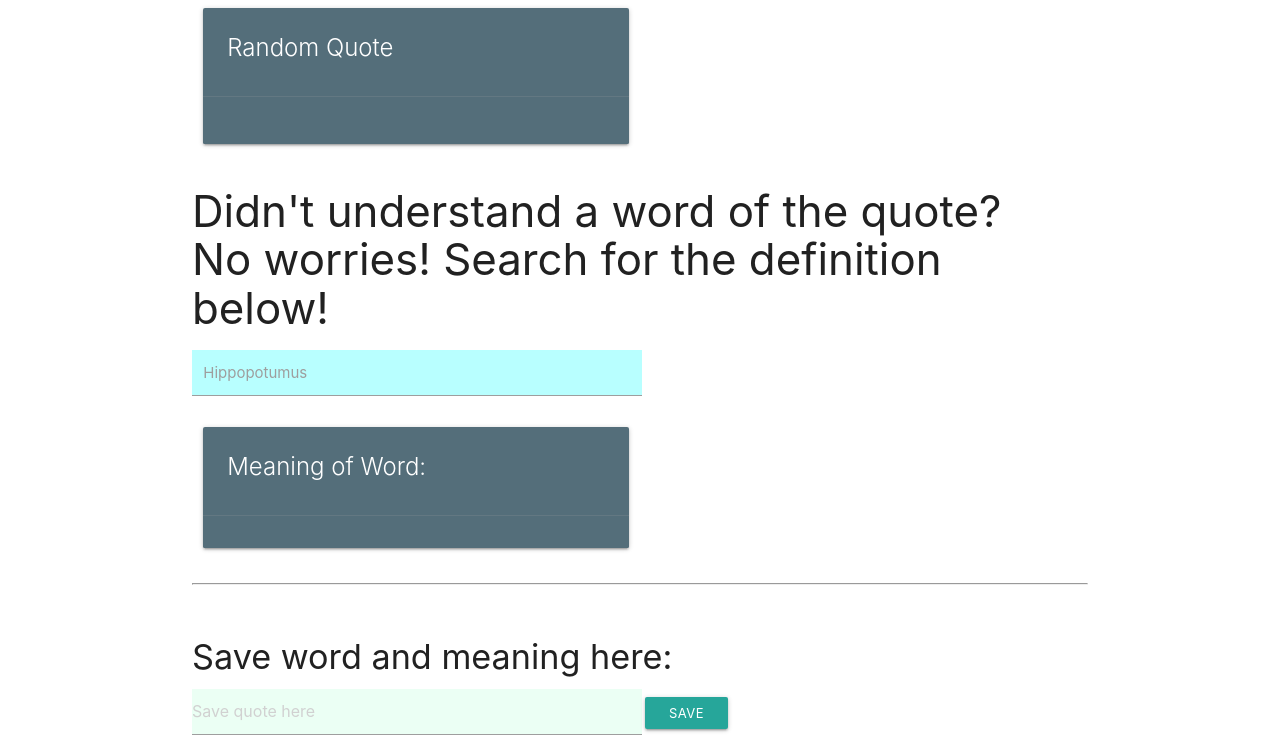
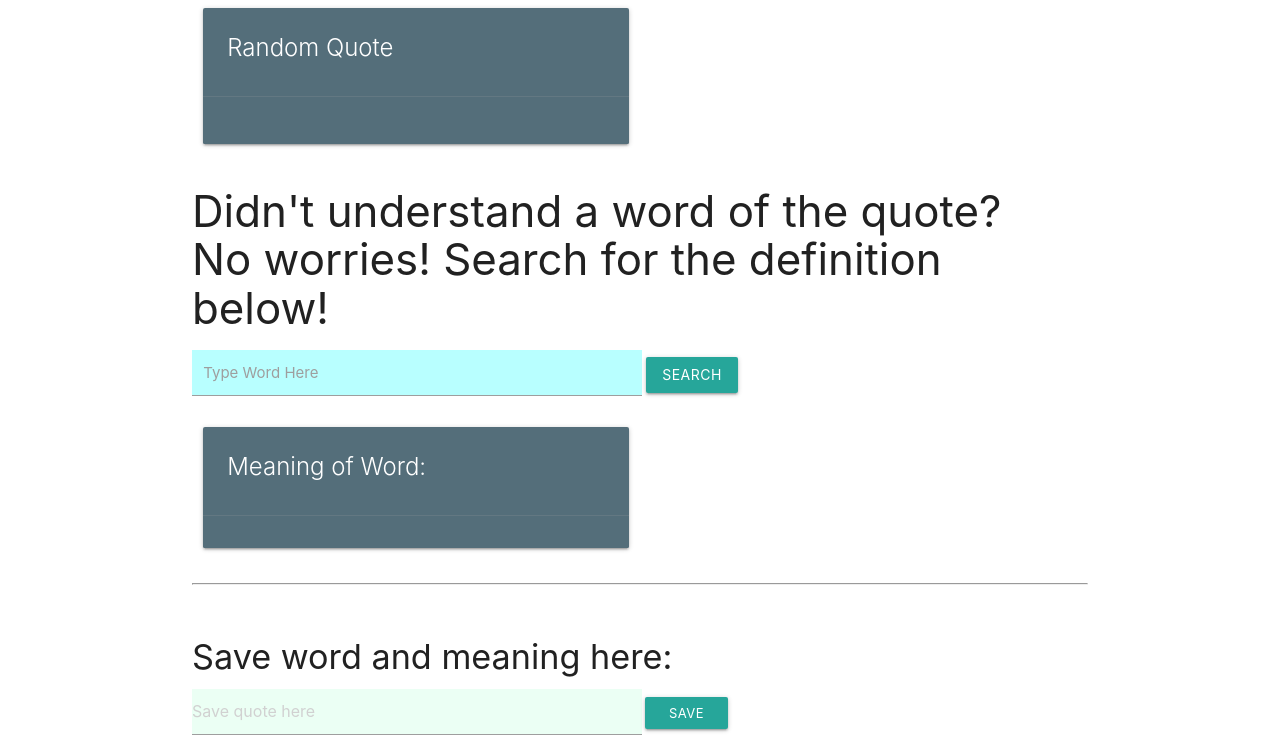
Before and after one commit to sleonny/project-one, a plain HTML site: page index.html in a window 1280 px wide. Shown: the part 200-943 px from the top of the page. Drawn offline with nearby package versions, Linux system fonts and the light colour scheme; no server answers.

Commit message:
got the definition of words to load in second card

```diff
--- a/assets/js/script.js
+++ b/assets/js/script.js
@@ -22,24 +22,34 @@ function getRandomQuote() {
 // Call the function to retrieve a random quote
 getRandomQuote();
 
+var button = document.getElementById('search');
+
+button.addEventListener('click', function() {
+  // Call your function here
+  getDefinition();
+});
 
 
-// function getDefinition() {
-
- // searchForm.addEventListener('submit', event => {
-   // event.preventDefault();
-    //const searchForm = document.getElementById('search-form');
-    //var searchTerm = document.getElementById('search-input').value;
-    //var urlDictionary = `https://api.dictionaryapi.dev/api/v2/entries/en/${encodeURIComponent(searchTerm)}`;
-    //fetch(urlDictionary)
-    //.then(response => response.json())
-    //.then(data => {
-      // Get Definition of Word
-      //var definition = data.data[0];
-      //console.log(definition);
-    //})
-    //.catch(error => console.error(error));
-//})}
+function getDefinition() {
+  console.log("getDefinition function called");
+     var word = document.getElementById('search').value;
+     console.log(`word value: ${word}`);
+    var urlDictionary = `https://api.dictionaryapi.dev/api/v2/entries/en/${encodeURIComponent(word)}`;
+    console.log(urlDictionary);
+    fetch(urlDictionary)
+    .then(response => response.json())
+    .then(data => {
+      var definitions = data[0].meanings[0].definitions;
+      var definitionString = '';
+      definitions.forEach(function(definition, index) {
+        definitionString += `${index + 1}. ${definition.definition}\n`;
+      });
+      console.log(definitionString);
+      var displayDefinition = document.getElementById('definition');
+      displayDefinition.textContent = definitionString;
+    })
+    .catch(error => console.error(error));
+}
 
 
 
@@ -48,13 +58,10 @@ getRandomQuote();
 
 
 
-      // var displayWord = document;
-      // var orgin = data.orgin;
-      // var displayOrgin = document;
-      // var meanings = data.meanings;
-      // var displayMeanings = document;
-      // var partOfSpeech = data.partOfSpeech;
-      // var displaypartofSpeech = document;
+
+
+
+
 
 var saveButton = document.querySelector('#quote-save-btn');
 var input = document.querySelector('#input');
--- a/index.html
+++ b/index.html
@@ -48,10 +48,11 @@
             <h3>Didn't understand a word of the quote?<br>
                 No worries!  Search for the definition below!</h3>
                 <div class="input-field col s6">
-                  <input id="last_name" type="text" class="validate">
-                  <label for="last_name">Hippopotumus</label>
-                </div>
+                  <input id="search" type="text" class="validate">
+                  <label for="search">Type Word Here</label>
+                  <a class="waves-effect waves-light btn" onclick="getDefinition()">Search</a>
 
+              </div>
         </div>
 
     </body>
@@ -61,7 +62,7 @@
           <div class="card blue-grey darken-1">
             <div class="card-content white-text">
               <span class="card-title">Meaning of Word:</span>
-              <p></p>
+              <p id='definition'></p>
             </div>
             <div id="definition"
              class="card-action">
```
